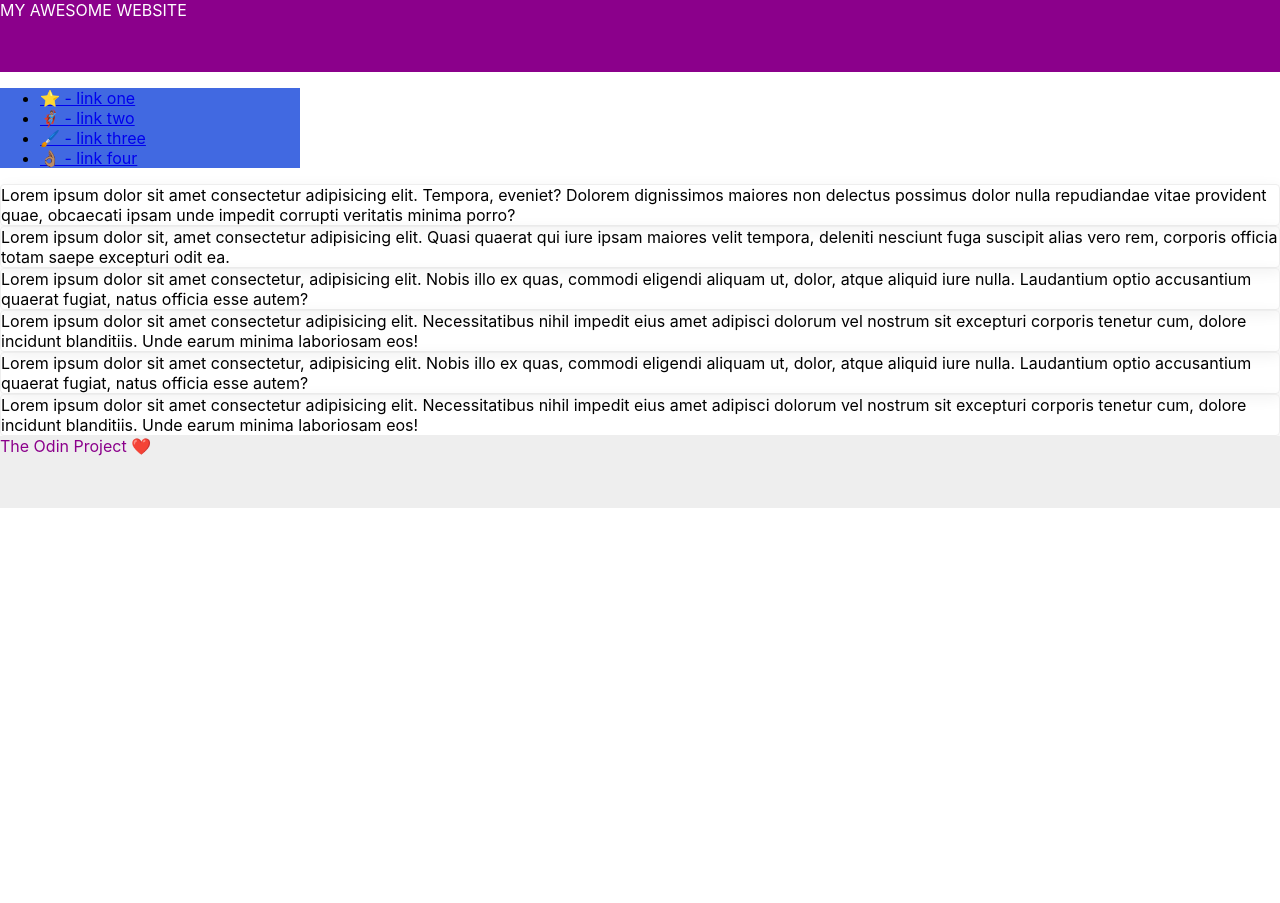
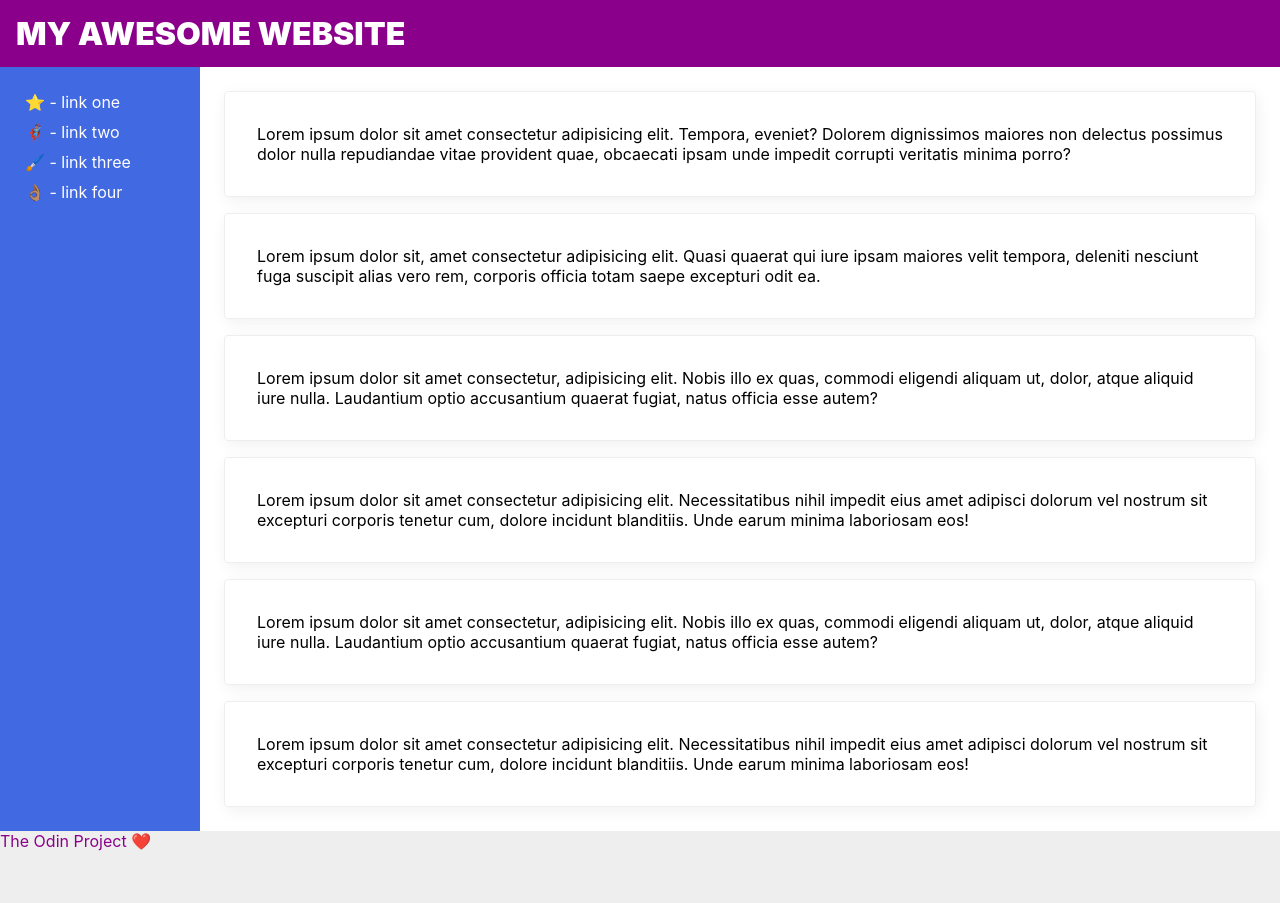
Before and after one commit to Raphael-Cruzado/odin-repos, a plain HTML site: page css-exercises/flex/07-flex-layout-2/index.html in a window 1280 px wide. Before the commit the page ends 800 px from the top, so only its background shows below. Drawn offline with Linux system fonts and the light colour scheme.

Commit message:
working on css project 07

```diff
--- a/css-exercises/flex/07-flex-layout-2/index.html
+++ b/css-exercises/flex/07-flex-layout-2/index.html
@@ -11,7 +11,7 @@
     <div class="header">
       MY AWESOME WEBSITE
     </div>
-
+    <div class="content-container">
       <div class="sidebar">
         <ul>
           <li><a href="#">⭐ - link one</a></li>
@@ -21,13 +21,15 @@
         </ul>
       </div>
 
+      <div class="card-container">
         <div class="card">Lorem ipsum dolor sit amet consectetur adipisicing elit. Tempora, eveniet? Dolorem dignissimos maiores non delectus possimus dolor nulla repudiandae vitae provident quae, obcaecati ipsam unde impedit corrupti veritatis minima porro?</div>
         <div class="card">Lorem ipsum dolor sit, amet consectetur adipisicing elit. Quasi quaerat qui iure ipsam maiores velit tempora, deleniti nesciunt fuga suscipit alias vero rem, corporis officia totam saepe excepturi odit ea.</div>
         <div class="card">Lorem ipsum dolor sit amet consectetur, adipisicing elit. Nobis illo ex quas, commodi eligendi aliquam ut, dolor, atque aliquid iure nulla. Laudantium optio accusantium quaerat fugiat, natus officia esse autem?</div>
         <div class="card">Lorem ipsum dolor sit amet consectetur adipisicing elit. Necessitatibus nihil impedit eius amet adipisci dolorum vel nostrum sit excepturi corporis tenetur cum, dolore incidunt blanditiis. Unde earum minima laboriosam eos!</div>
         <div class="card">Lorem ipsum dolor sit amet consectetur, adipisicing elit. Nobis illo ex quas, commodi eligendi aliquam ut, dolor, atque aliquid iure nulla. Laudantium optio accusantium quaerat fugiat, natus officia esse autem?</div>
         <div class="card">Lorem ipsum dolor sit amet consectetur adipisicing elit. Necessitatibus nihil impedit eius amet adipisci dolorum vel nostrum sit excepturi corporis tenetur cum, dolore incidunt blanditiis. Unde earum minima laboriosam eos!</div>
-
+      </div>
+    </div>
     <div class="footer">
       The Odin Project ❤️
     </div>
--- a/css-exercises/flex/07-flex-layout-2/style.css
+++ b/css-exercises/flex/07-flex-layout-2/style.css
@@ -1,13 +1,20 @@
 body {
   font-family: -apple-system, BlinkMacSystemFont, 'Segoe UI', Roboto, Oxygen, Ubuntu, Cantarell, 'Open Sans', 'Helvetica Neue', sans-serif;
+  display: flex;
+  flex-direction: column;
   margin: 0;
   min-height: 100vh;
 }
 
 .header {
-  height: 72px;
+  display: flex;
+  align-items: center;
+  height: 35px;
   background: darkmagenta;
   color: white;
+  font-size: 32px;
+  font-weight: 900;
+  padding: 16px 0px 16px 16px;
 }
 
 .footer {
@@ -20,6 +27,22 @@ body {
   width: 300px;
   background: royalblue;
   box-sizing: border-box;
+  padding: 25px;
+}
+
+.sidebar ul {
+  display: flex;
+  flex-direction: column;
+  list-style: none;
+  width: 150px;
+  padding: 0;
+  margin: 0px;
+  gap: 10px;
+}
+
+.sidebar ul a {
+  text-decoration: none;
+  color: white;
 }
 
 .card {
@@ -27,3 +50,22 @@ body {
   box-shadow: 2px 4px 16px rgba(0,0,0,.06);
   border-radius: 4px;
 }
+
+/*  */
+
+.content-container {
+  display: flex;
+  flex-grow: 1;
+}
+
+.card-container {
+  display: flex;
+  flex-wrap: wrap;
+  padding: 16px;
+}
+
+.card-container .card {
+  padding: 32px;
+  box-sizing: border-box;
+  margin: 8px;
+}
```
Lines whose indentation alone changed are shown as unchanged.
